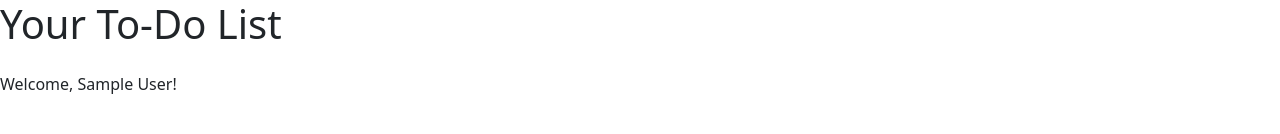
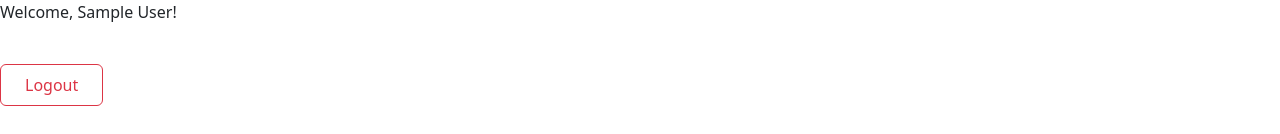
Before and after one commit to alcatrazxlr8/todo-list, a React app: page /todo in a window 1280 px wide. Shown: the top 134 px of the page. Built offline with nearby package versions, Linux system fonts and the light colour scheme; no server answers; the database is empty; sample sign-in values are in the browser's storage; the HTML template or start-up script is replaced by a standard one.

Commit message:
removed a heading

```diff
--- a/src/pages/Todo.tsx
+++ b/src/pages/Todo.tsx
@@ -15,7 +15,7 @@ const Todo = () => {
 
 	return (
 		<div className="flex flex-col items-center mt-10">
-			<h1 className="text-2xl font-bold mb-4">Your To-Do List</h1>
+			{/* <h1 className="text-2xl font-bold mb-4">Your To-Do List</h1> */}
 			{user && <p>Welcome, {user.displayName}!</p>}
 
 			{/* Logout Button */}
@@ -26,7 +26,7 @@ const Todo = () => {
 				Logout
 			</button>
 
-			{/* To-Do items will go here */}
+			{/* To-Do List component will go here */}
 			<TodoList />
 			{/* <Todos /> */}
 		</div>
```
